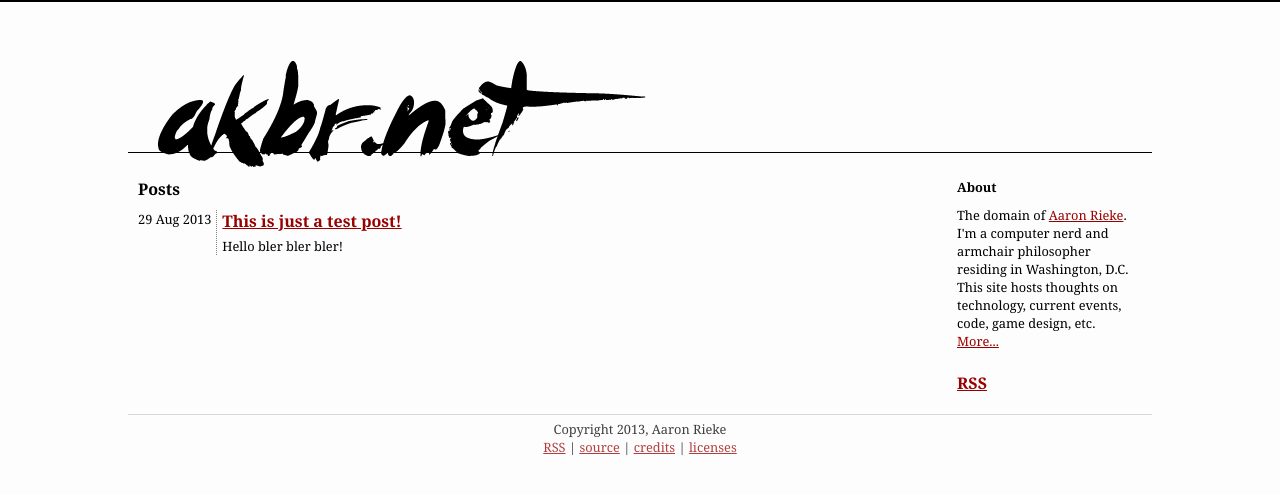
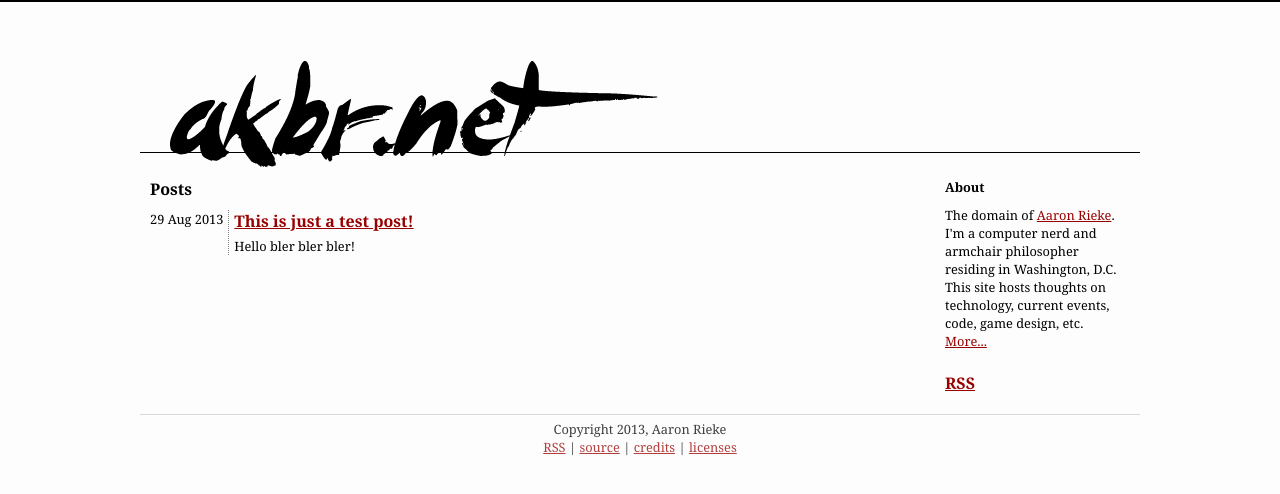
Before and after one commit to akbr/akbr.github.io, a Jekyll site: the page built from index.html, in a window 1280 px wide. Shown: the top 494 px of the page. Built offline with Jekyll 4.4.1, drawn with Linux system fonts in a browser that asks for light colours; Markdown is read by kramdown in place of the engine named in the settings.

Commit message:
gave wrapper a max-width

```diff
--- a/css/main.css
+++ b/css/main.css
@@ -37,6 +37,7 @@ blockquote {
   margin: 0 auto;
   margin-top: 80px;
   width: 80%;
+  max-width: 1000px;
 }
 
 .footer {
```
